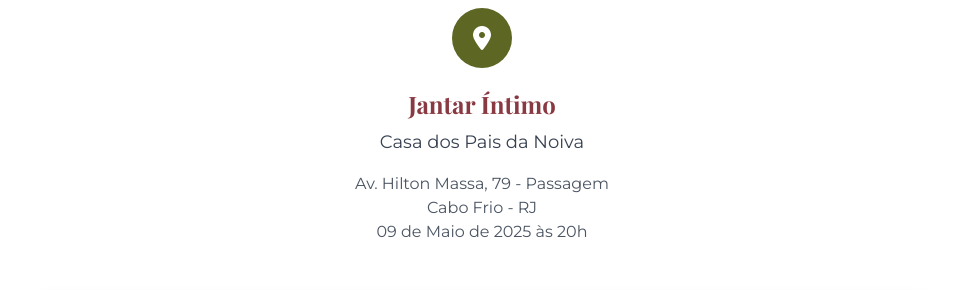
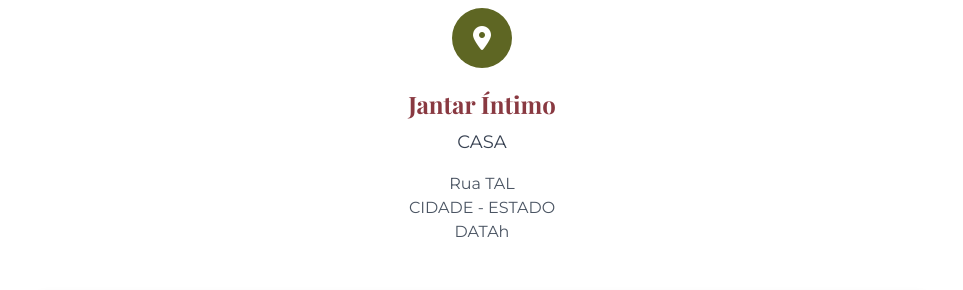
Before and after one commit to PedroHAOliveira/pedroeana, a plain HTML site: page index.html in a window 1280 px wide. Shown: the part 1820-2110 px from the top of the page, without its empty margins (158-1121 px from the left). Drawn offline with nearby package versions, Linux system fonts and the light colour scheme; grey boxes are pictures that could not be loaded.

Commit message:
Update index.html

```diff
--- a/index.html
+++ b/index.html
@@ -269,10 +269,10 @@
                         <i class="fas fa-map-marker-alt"></i>
                     </div>
                     <h3 class="text-2xl font-bold title-font text-secondary mb-2">Jantar Íntimo</h3>
-                    <p class="text-lg text-gray-700 mb-4">Casa dos Pais da Noiva</p>
-                    <p class="text-gray-600">Av. Hilton Massa, 79 - Passagem</p>
-                    <p class="text-gray-600">Cabo Frio - RJ</p>
-                    <p class="text-gray-600">09 de Maio de 2025 às 20h</p>
+                    <p class="text-lg text-gray-700 mb-4">CASA</p>
+                    <p class="text-gray-600">Rua TAL</p>
+                    <p class="text-gray-600">CIDADE - ESTADO</p>
+                    <p class="text-gray-600">DATAh</p>
                 </div>
 
                 <div class="map-container mb-8">
@@ -492,4 +492,5 @@
         // Mobile menu toggle (would need more implementation for full functionality)
     </script>
 <p style="border-radius: 8px; text-align: center; font-size: 12px; color: #fff; margin-top: 16px;position: fixed; left: 8px; bottom: 8px; z-index: 10; background: rgba(0, 0, 0, 0.8); padding: 4px 8px;">Made with <img src="https://enzostvs-deepsite.hf.space/logo.svg" alt="DeepSite Logo" style="width: 16px; height: 16px; vertical-align: middle;display:inline-block;margin-right:3px;filter:brightness(0) invert(1);"><a href="https://enzostvs-deepsite.hf.space" style="color: #fff;text-decoration: underline;" target="_blank" >DeepSite</a> - 🧬 <a href="https://enzostvs-deepsite.hf.space?remix=Kynoa/pedroeana" style="color: #fff;text-decoration: underline;" target="_blank" >Remix</a></p></body>
+
 </html>
```
